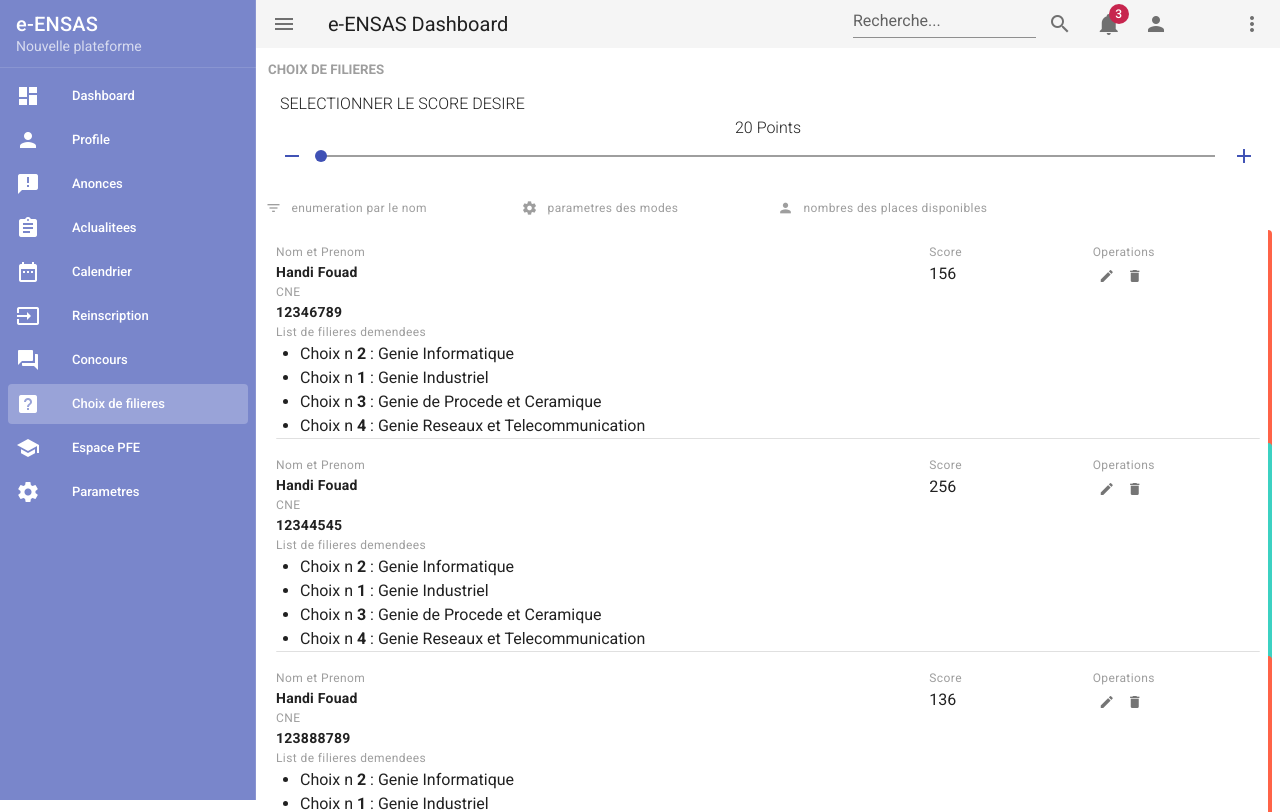
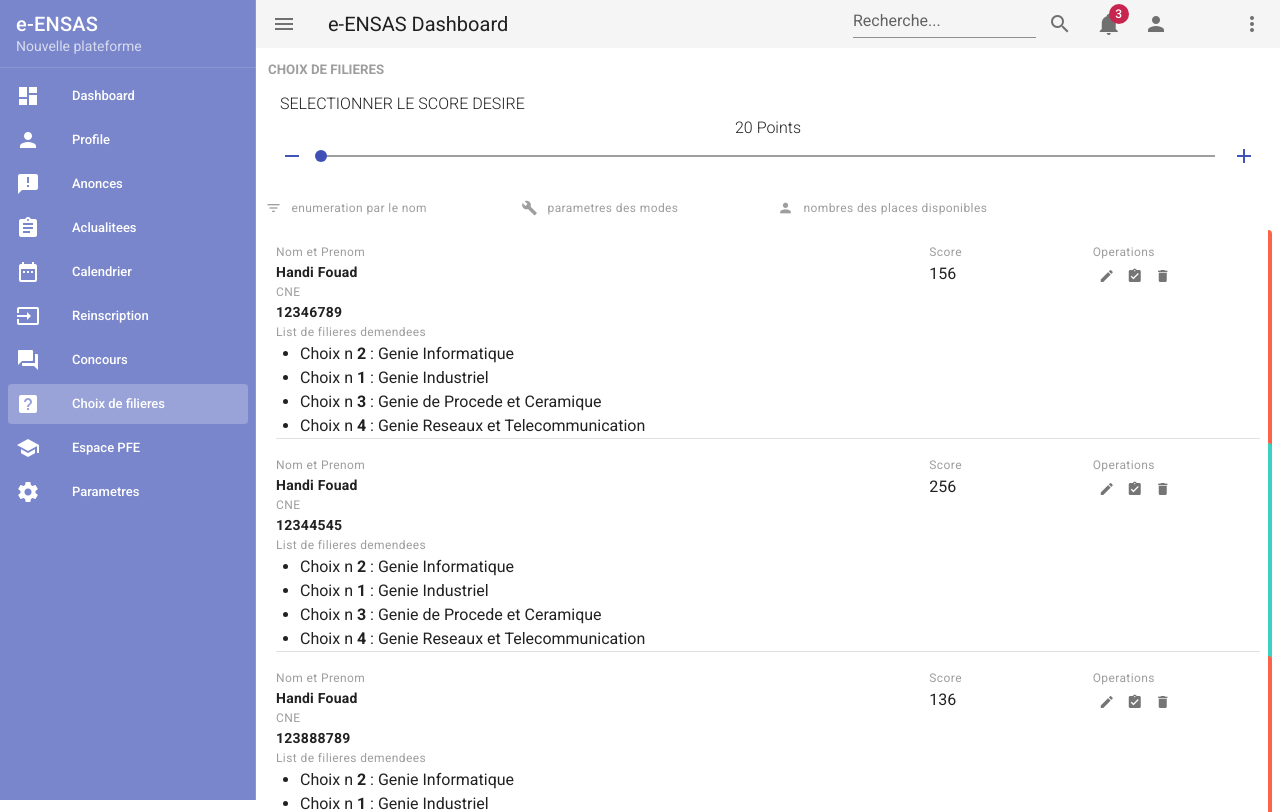
Before and after one commit to hoummani/ENSAS-Website, a Vue app in the folder admin/: page /choix_filieres in a window 1280 px wide. Shown: the top 812 px of the page. Built offline with nearby package versions, Linux system fonts and the light colour scheme; some icons are missing.

Commit message:
setting of some tooltips

```diff
--- a/admin/src/views/ChoixFilieres.vue
+++ b/admin/src/views/ChoixFilieres.vue
@@ -45,7 +45,7 @@
           <v-tooltip top>
             <template v-slot:activator="{ on }">
               <v-btn small text color="grey" v-on="on">
-                <v-icon left small>settings</v-icon>
+                <v-icon left small>build</v-icon>
                 <span class="caption text-lowercase">Parametres des modes</span>
               </v-btn>
             </template>
@@ -92,15 +92,36 @@
             <div>{{ item.score }}</div>
           </v-flex>
           <!-- operations -->
-          <v-flex xs6 sm2 md2 lg1>
+          <v-flex xs6 sm2 md2 lg2>
             <div class="caption grey--text">Operations</div>
             <div>
-              <v-btn small icon>
-                <v-icon small>edit</v-icon>
-              </v-btn>
-              <v-btn small icon>
-                <v-icon small>delete</v-icon>
-              </v-btn>
+              <!-- edit  -->
+              <v-tooltip top>
+                <template v-slot:activator="{ on }">
+                  <v-btn small icon v-on="on">
+                    <v-icon small>edit</v-icon>
+                  </v-btn>
+                </template>
+                <span class="caption text-lowercase">Editer</span>
+              </v-tooltip>
+              <!-- affectation  -->
+              <v-tooltip top>
+                <template v-slot:activator="{ on }">
+                  <v-btn small icon v-on="on">
+                    <v-icon small>assignment_turned_in</v-icon>
+                  </v-btn>
+                </template>
+                <span class="caption text-lowercase">Affectation</span>
+              </v-tooltip>
+              <!-- delete  -->
+              <v-tooltip top>
+                <template v-slot:activator="{ on }">
+                  <v-btn small icon v-on="on">
+                    <v-icon small>delete</v-icon>
+                  </v-btn>
+                </template>
+                <span class="caption text-lowercase">Supprimer</span>
+              </v-tooltip>
             </div>
           </v-flex>
 
@@ -125,6 +146,9 @@
         <v-pagination v-model="pagination.page" color="secondary" :total-visible="5" :length="lenPagination" circle>
       </v-pagination>
       -->
+
+      <!-- ################  -->
+      <!-- modals  -->
     </div>
   </div>
 </template>
```
